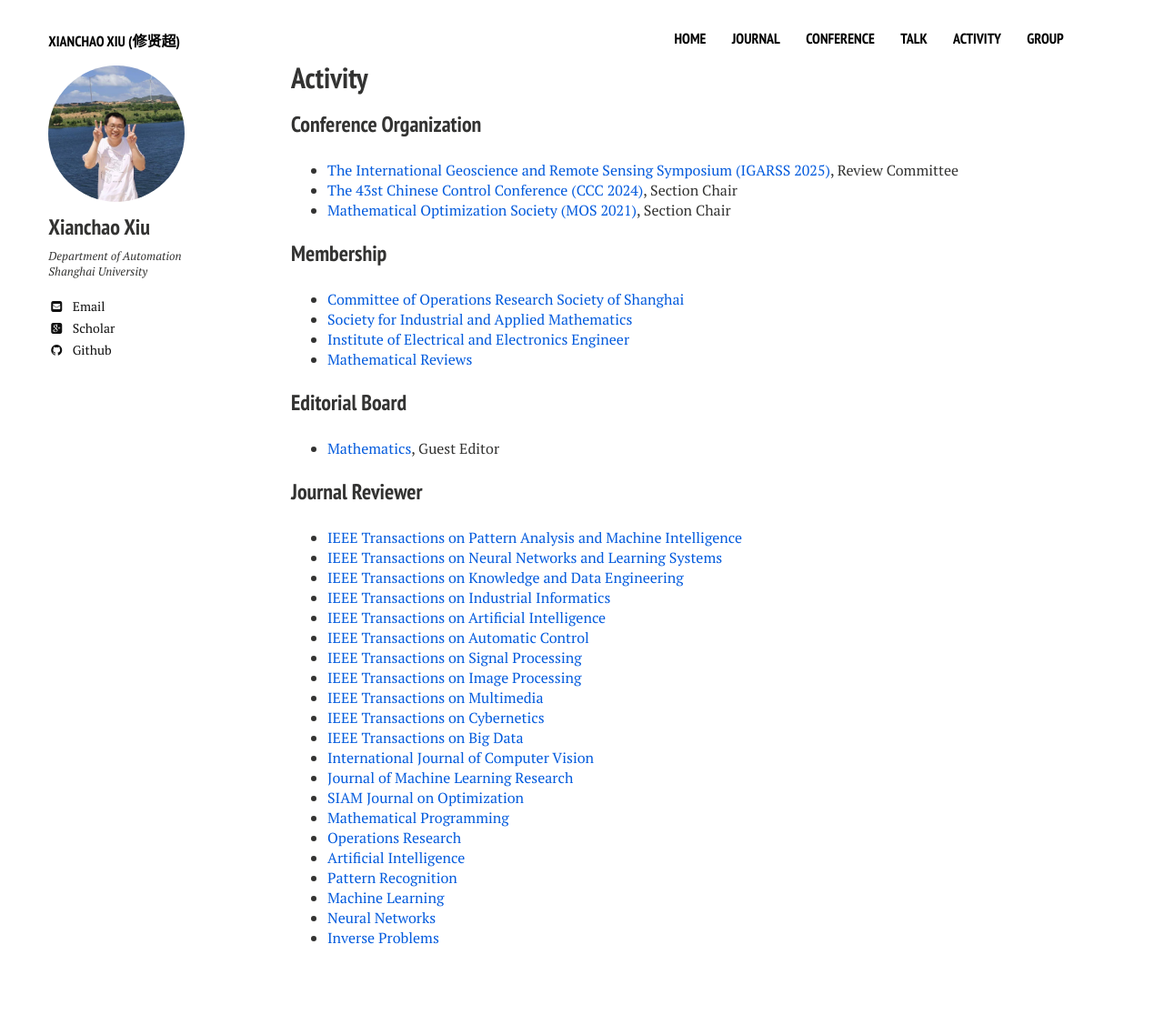
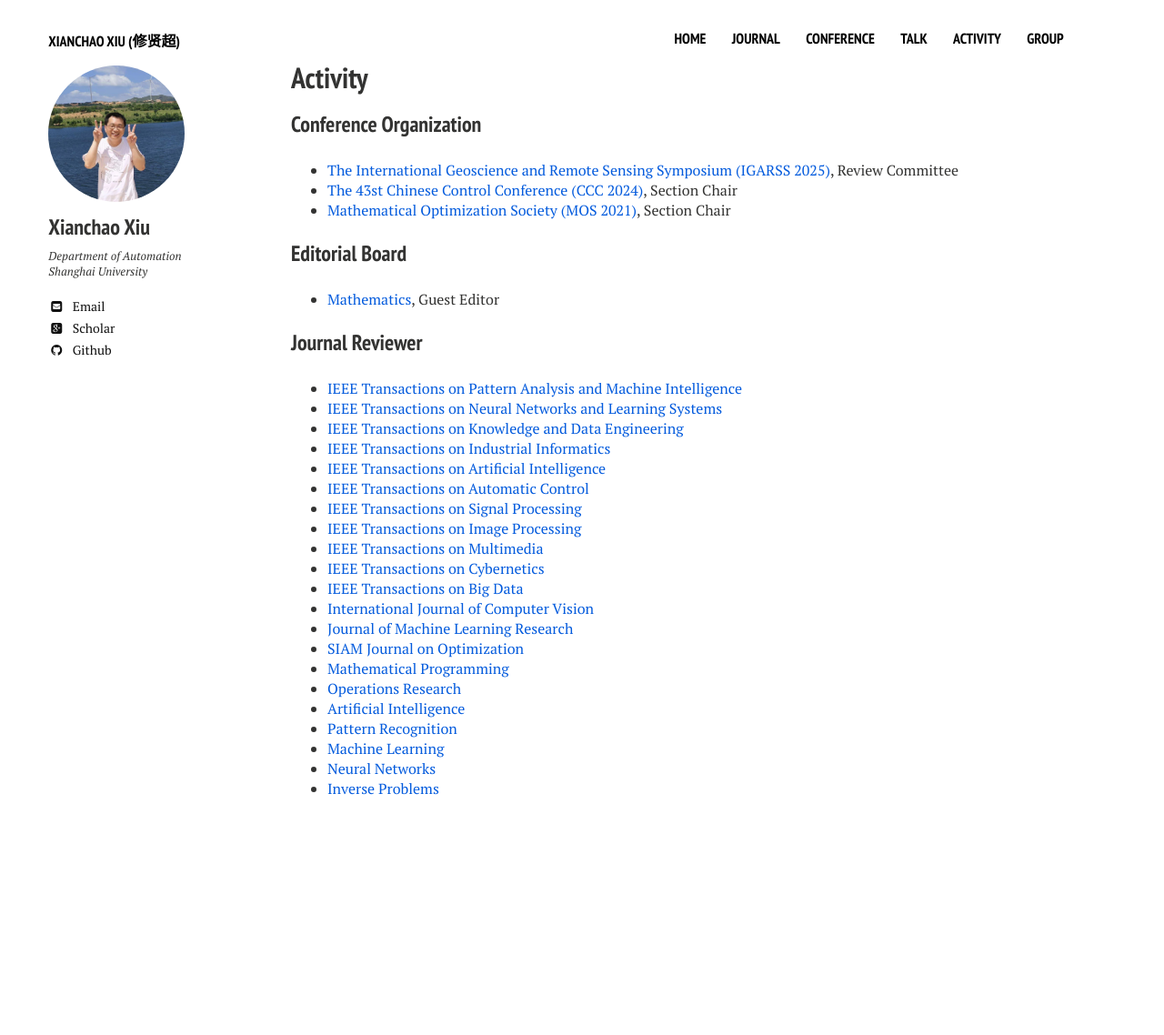
Before and after one commit to xianchaoxiu/xianchaoxiu.github.io, a Jekyll site: the page built from activity/index.md, in a window 1280 px wide. Shown: the whole page at 91% size. Built offline with Jekyll 4.4.1, drawn with Linux system fonts in a browser that asks for light colours; nearby versions of some CDN libraries; after the commit the page ends 974 px from its top, so only the background shows below that.

Commit message:
Update index.md

```diff
--- a/activity/index.md
+++ b/activity/index.md
@@ -17,16 +17,8 @@ share: false
 * <a href="https://www.smartchair.org/hp/MOS2021" class="textlink" target="_blank"> Mathematical Optimization Society (MOS 2021)</a>, Section Chair <br>
 
 
-### Membership
-* <a href="http://www.shorsc.org.cn/" class="textlink" target="_blank">Committee of Operations Research Society of Shanghai</a> <br>
-* <a href="https://www.siam.org/" class="textlink" target="_blank">Society for Industrial and Applied Mathematics </a> <br>
-* <a href="https://www.ieee.org/" class="textlink" target="_blank">Institute of Electrical and Electronics Engineer </a> <br>
-* <a href="https://www.ams.org/mr-database" class="textlink" target="_blank">Mathematical Reviews </a> <br>
-
-
 ### Editorial Board
 * <a href="https://www.smartchair.org/hp/MOS2021" class="textlink" target="_blank"> Mathematics</a>, Guest Editor <br>
-
 
 
 
```
